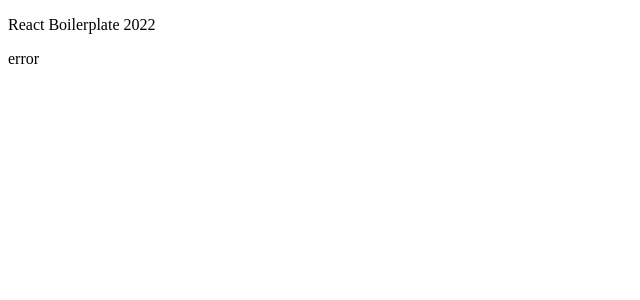
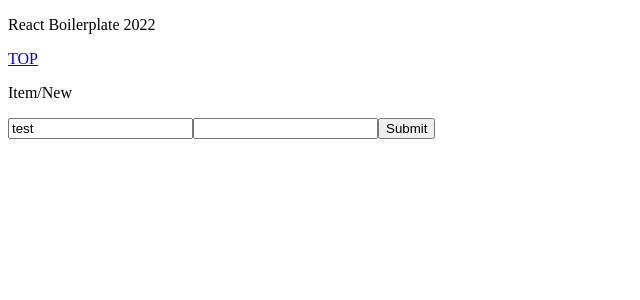
Before and after one commit to shimpeiws/react-boilerplate-2022, a Next.js app: page /item/new in a window 1280 px wide. Shown: the top 300 px of the page, without its empty margins (0-640 px from the left). Built offline with nearby package versions, Linux system fonts and the light colour scheme.

Commit message:
Introduce react-hook-form

```diff
--- a/package.json
+++ b/package.json
@@ -15,9 +15,11 @@
     "next": "^12.0.10",
     "react": "^17.0.2",
     "react-dom": "^17.0.2",
+    "react-hook-form": "^7.27.0",
     "recoil": "^0.6.1",
     "sass": "^1.49.7",
-    "swr": "^1.2.1"
+    "swr": "^1.2.1",
+    "zod": "^3.11.6"
   },
   "devDependencies": {
     "@types/node": "^17.0.14",
--- /dev/null
+++ b/src/components/ItemForm/index.tsx
@@ -0,0 +1,23 @@
+import { useForm } from "react-hook-form";
+
+export const ItemForm = (): ReactElement => {
+  const {
+    register,
+    handleSubmit,
+    watch,
+    formState: { errors },
+  } = useForm();
+  const onSubmit = (data) => console.log(data);
+
+  console.log(watch("example"));
+
+  return (
+    <form onSubmit={handleSubmit(onSubmit)}>
+      <p>Item/New</p>
+      <input defaultValue="test" {...register("example")} />
+      <input {...register("exampleRequired", { required: true })} />
+      {errors.exampleRequired && <span>This field is required</span>}
+      <input type="submit" />
+    </form>
+  );
+};
--- a/src/pages/item/index.tsx
+++ b/src/pages/item/index.tsx
@@ -17,6 +17,9 @@ export default function Index() {
     <div>
       <Header />
       <p>Items</p>
+      <div>
+        <Link href={"/item/new"}>New Item</Link>
+      </div>
       {data.map((item) => {
         return (
           <Link key={item.id} href={`/item/${item.id}`} passHref>
--- /dev/null
+++ b/src/pages/item/new.tsx
@@ -0,0 +1,12 @@
+import React from "react";
+import { Header } from "../../components/header";
+import { ItemForm } from "../../components/ItemForm";
+
+export default function Index() {
+  return (
+    <div>
+      <Header />
+      <ItemForm />
+    </div>
+  );
+}
```
Also changed, not shown: 1 other file (tests, documents, lock files or other folders).
